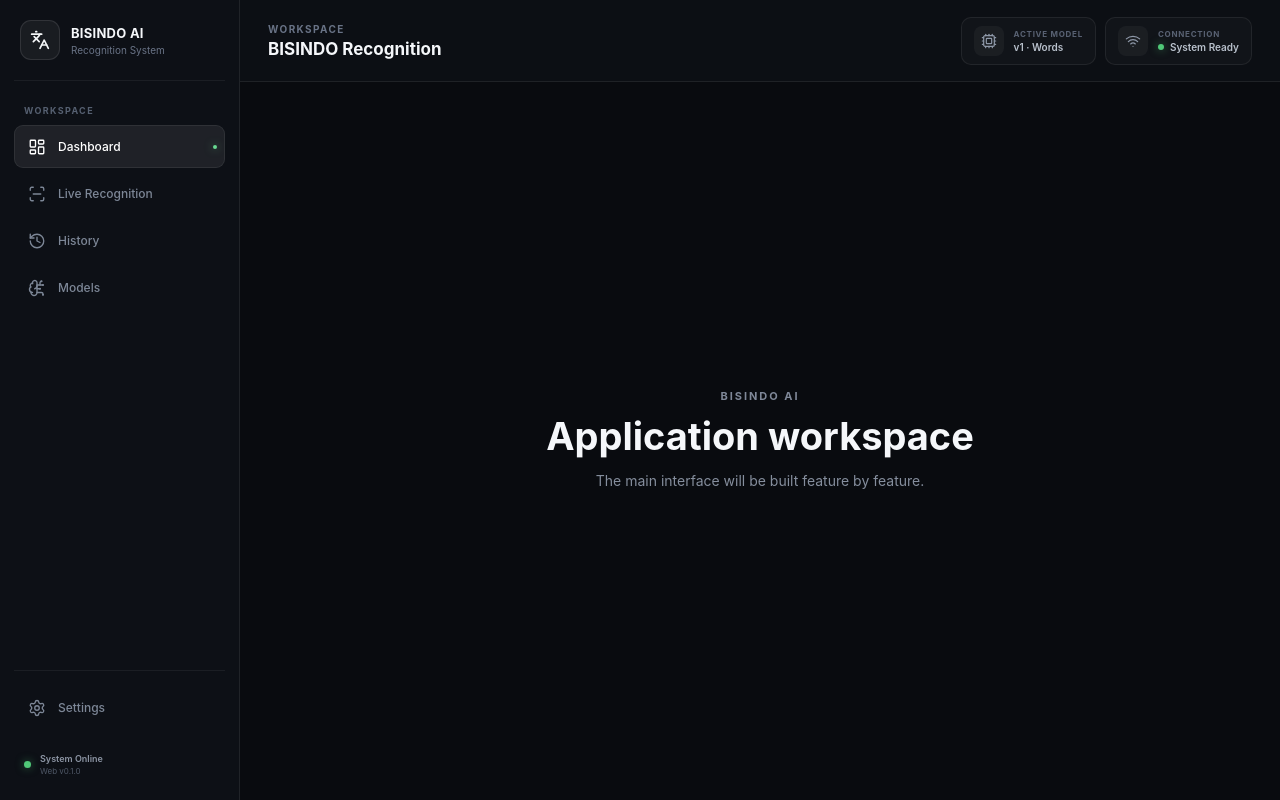
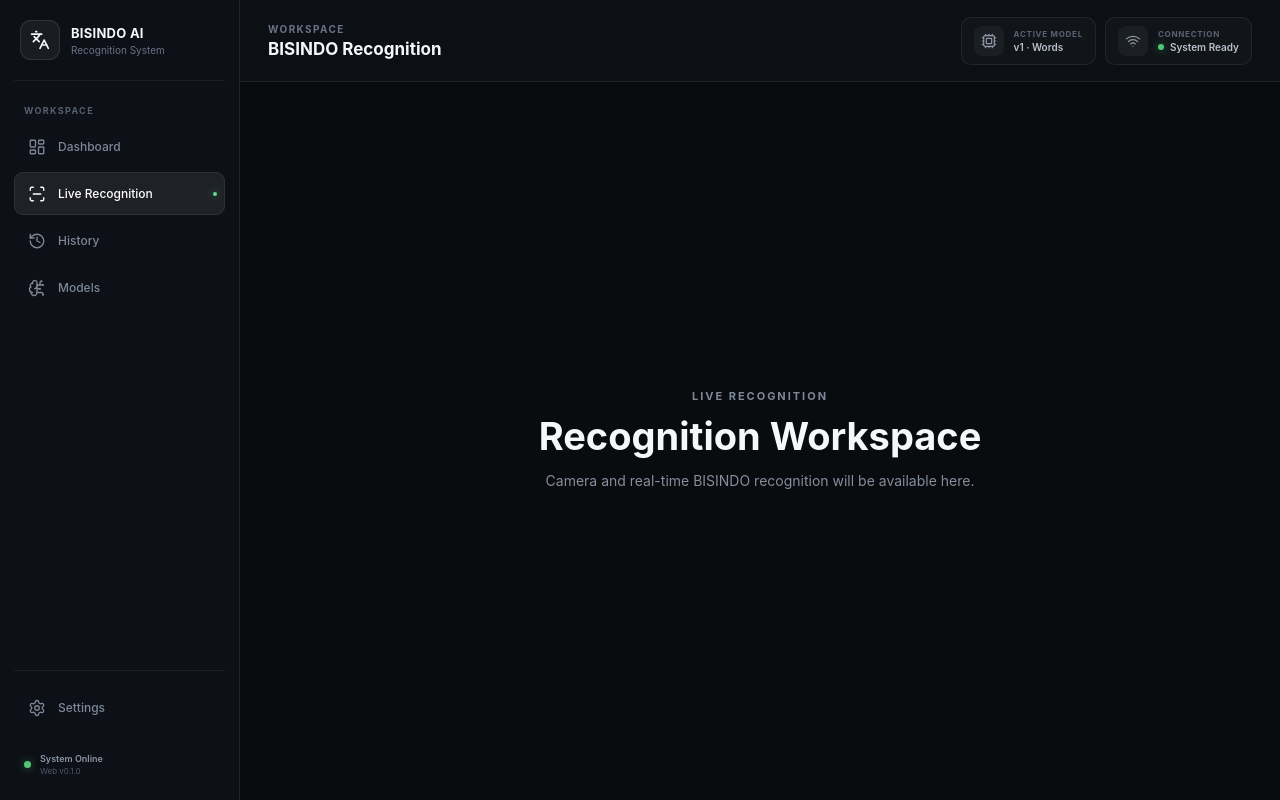
Before and after one commit to MENSTRUE/BISINDO_WEB, a React (Vite) app in the folder frontend/: page /recognition in a window 1280 px wide. Built offline with nearby package versions, Linux system fonts and the light colour scheme.

Commit message:
fitur: tambahkan routing antar halaman

```diff
--- a/frontend/package.json
+++ b/frontend/package.json
@@ -16,7 +16,8 @@
   "dependencies": {
     "lucide-react": "^1.34.0",
     "react": "^19.2.8",
-    "react-dom": "^19.2.8"
+    "react-dom": "^19.2.8",
+    "react-router-dom": "^7.18.2"
   },
   "devDependencies": {
     "@vitejs/plugin-react": "^6.1.0",
--- a/frontend/src/App.jsx
+++ b/frontend/src/App.jsx
@@ -1,18 +1,68 @@
+import {
+  Navigate,
+  Route,
+  Routes,
+} from "react-router-dom";
+
 import AppLayout from "./layouts/AppLayout";
+
+import DashboardPage from "./pages/DashboardPage";
+import RecognitionPage from "./pages/RecognitionPage";
+import HistoryPage from "./pages/HistoryPage";
+import ModelsPage from "./pages/ModelsPage";
+import SettingsPage from "./pages/SettingsPage";
+
 import "./styles/layout.css";
 
 function App() {
   return (
     <AppLayout>
-      <section className="page-placeholder">
-        <p className="page-label">BISINDO AI</p>
+      <Routes>
+        <Route
+          path="/"
+          element={
+            <Navigate
+              to="/dashboard"
+              replace
+            />
+          }
+        />
 
-        <h2>Application workspace</h2>
+        <Route
+          path="/dashboard"
+          element={<DashboardPage />}
+        />
 
-        <p>
-          The main interface will be built feature by feature.
-        </p>
-      </section>
+        <Route
+          path="/recognition"
+          element={<RecognitionPage />}
+        />
+
+        <Route
+          path="/history"
+          element={<HistoryPage />}
+        />
+
+        <Route
+          path="/models"
+          element={<ModelsPage />}
+        />
+
+        <Route
+          path="/settings"
+          element={<SettingsPage />}
+        />
+
+        <Route
+          path="*"
+          element={
+            <Navigate
+              to="/dashboard"
+              replace
+            />
+          }
+        />
+      </Routes>
     </AppLayout>
   );
 }
--- a/frontend/src/components/navigation/Sidebar.jsx
+++ b/frontend/src/components/navigation/Sidebar.jsx
@@ -1,13 +1,15 @@
-import { useState } from "react";
+import {
+  BrainCircuit,
+  History,
+  Languages,
+  LayoutDashboard,
+  ScanLine,
+  Settings,
+} from "lucide-react";
 
 import {
-  LayoutDashboard,
-  ScanLine,
-  History,
-  BrainCircuit,
-  Settings,
-  Languages,
-} from "lucide-react";
+  NavLink,
+} from "react-router-dom";
 
 import "../../styles/sidebar.css";
 
@@ -15,38 +17,45 @@ const navigationItems = [
   {
     id: "dashboard",
     label: "Dashboard",
+    path: "/dashboard",
     icon: LayoutDashboard,
   },
   {
     id: "recognition",
     label: "Live Recognition",
+    path: "/recognition",
     icon: ScanLine,
   },
   {
     id: "history",
     label: "History",
+    path: "/history",
     icon: History,
   },
   {
     id: "models",
     label: "Models",
+    path: "/models",
     icon: BrainCircuit,
   },
 ];
 
 function Sidebar() {
-  const [activeItem, setActiveItem] = useState("dashboard");
-
   return (
     <aside className="sidebar">
       <div className="sidebar-brand">
         <div className="sidebar-brand-icon">
-          <Languages size={20} strokeWidth={2} />
+          <Languages
+            size={20}
+            strokeWidth={2}
+          />
         </div>
 
         <div className="sidebar-brand-text">
           <strong>BISINDO AI</strong>
-          <span>Recognition System</span>
+          <span>
+            Recognition System
+          </span>
         </div>
       </div>
 
@@ -59,23 +68,26 @@ function Sidebar() {
           className="sidebar-navigation"
           aria-label="Main navigation"
         >
-          {navigationItems.map((item) => {
+          {navigationItems.map(
+            (item) => {
               const Icon = item.icon;
 
-            const isActive =
-              activeItem === item.id;
-
               return (
-              <button
+                <NavLink
                   key={item.id}
-                type="button"
-                className={`sidebar-nav-item ${
-                  isActive ? "active" : ""
-                }`}
-                onClick={() =>
-                  setActiveItem(item.id)
+                  to={item.path}
+                  className={({
+                    isActive,
+                  }) =>
+                    `sidebar-nav-item ${
+                      isActive
+                        ? "active"
+                        : ""
+                    }`
                   }
                 >
+                  {({ isActive }) => (
+                    <>
                       <span className="sidebar-nav-icon">
                         <Icon
                           size={18}
@@ -90,24 +102,28 @@ function Sidebar() {
                       {isActive && (
                         <span className="sidebar-active-indicator" />
                       )}
-              </button>
+                    </>
+                  )}
+                </NavLink>
               );
-          })}
+            },
+          )}
         </nav>
       </div>
 
       <div className="sidebar-footer">
-        <button
-          type="button"
-          className={`sidebar-nav-item ${
-            activeItem === "settings"
+        <NavLink
+          to="/settings"
+          className={({ isActive }) =>
+            `sidebar-nav-item ${
+              isActive
                 ? "active"
                 : ""
-          }`}
-          onClick={() =>
-            setActiveItem("settings")
+            }`
           }
         >
+          {({ isActive }) => (
+            <>
               <span className="sidebar-nav-icon">
                 <Settings
                   size={18}
@@ -119,17 +135,24 @@ function Sidebar() {
                 Settings
               </span>
 
-          {activeItem === "settings" && (
+              {isActive && (
                 <span className="sidebar-active-indicator" />
               )}
-        </button>
+            </>
+          )}
+        </NavLink>
 
         <div className="sidebar-version">
           <span className="sidebar-version-dot" />
 
           <div>
-            <strong>System Online</strong>
-            <span>Web v0.1.0</span>
+            <strong>
+              System Online
+            </strong>
+
+            <span>
+              Web v0.1.0
+            </span>
           </div>
         </div>
       </div>
--- a/frontend/src/main.jsx
+++ b/frontend/src/main.jsx
@@ -1,11 +1,18 @@
 import { StrictMode } from "react";
 import { createRoot } from "react-dom/client";
 
+import { BrowserRouter } from "react-router-dom";
+
 import App from "./App.jsx";
+
 import "./styles/global.css";
 
-createRoot(document.getElementById("root")).render(
+createRoot(
+  document.getElementById("root"),
+).render(
   <StrictMode>
-    <App />
-  </StrictMode>
+    <BrowserRouter>
+      <App />
+    </BrowserRouter>
+  </StrictMode>,
 );
--- /dev/null
+++ b/frontend/src/pages/DashboardPage.jsx
@@ -0,0 +1,15 @@
+function DashboardPage() {
+  return (
+    <section className="page-placeholder">
+      <p className="page-label">Dashboard</p>
+
+      <h2>BISINDO AI Dashboard</h2>
+
+      <p>
+        Overview and system information will appear here.
+      </p>
+    </section>
+  );
+}
+
+export default DashboardPage;
--- /dev/null
+++ b/frontend/src/pages/HistoryPage.jsx
@@ -0,0 +1,15 @@
+function HistoryPage() {
+  return (
+    <section className="page-placeholder">
+      <p className="page-label">History</p>
+
+      <h2>Recognition History</h2>
+
+      <p>
+        Previous recognition sessions will appear here.
+      </p>
+    </section>
+  );
+}
+
+export default HistoryPage;
--- /dev/null
+++ b/frontend/src/pages/ModelsPage.jsx
@@ -0,0 +1,16 @@
+function ModelsPage() {
+  return (
+    <section className="page-placeholder">
+      <p className="page-label">Models</p>
+
+      <h2>Recognition Models</h2>
+
+      <p>
+        Available BISINDO recognition models
+        will appear here.
+      </p>
+    </section>
+  );
+}
+
+export default ModelsPage;
--- /dev/null
+++ b/frontend/src/pages/RecognitionPage.jsx
@@ -0,0 +1,18 @@
+function RecognitionPage() {
+  return (
+    <section className="page-placeholder">
+      <p className="page-label">
+        Live Recognition
+      </p>
+
+      <h2>Recognition Workspace</h2>
+
+      <p>
+        Camera and real-time BISINDO recognition
+        will be available here.
+      </p>
+    </section>
+  );
+}
+
+export default RecognitionPage;
--- /dev/null
+++ b/frontend/src/pages/SettingsPage.jsx
@@ -0,0 +1,16 @@
+function SettingsPage() {
+  return (
+    <section className="page-placeholder">
+      <p className="page-label">Settings</p>
+
+      <h2>Application Settings</h2>
+
+      <p>
+        Recognition and application preferences
+        will appear here.
+      </p>
+    </section>
+  );
+}
+
+export default SettingsPage;
--- a/frontend/src/styles/sidebar.css
+++ b/frontend/src/styles/sidebar.css
@@ -137,6 +137,7 @@
   cursor: pointer;
 
   text-align: left;
+  text-decoration: none;
 
   transition:
     background 150ms ease,
```
Also changed, not shown: 1 other file (tests, documents, lock files or other folders). Lines whose indentation alone changed are shown as unchanged.
